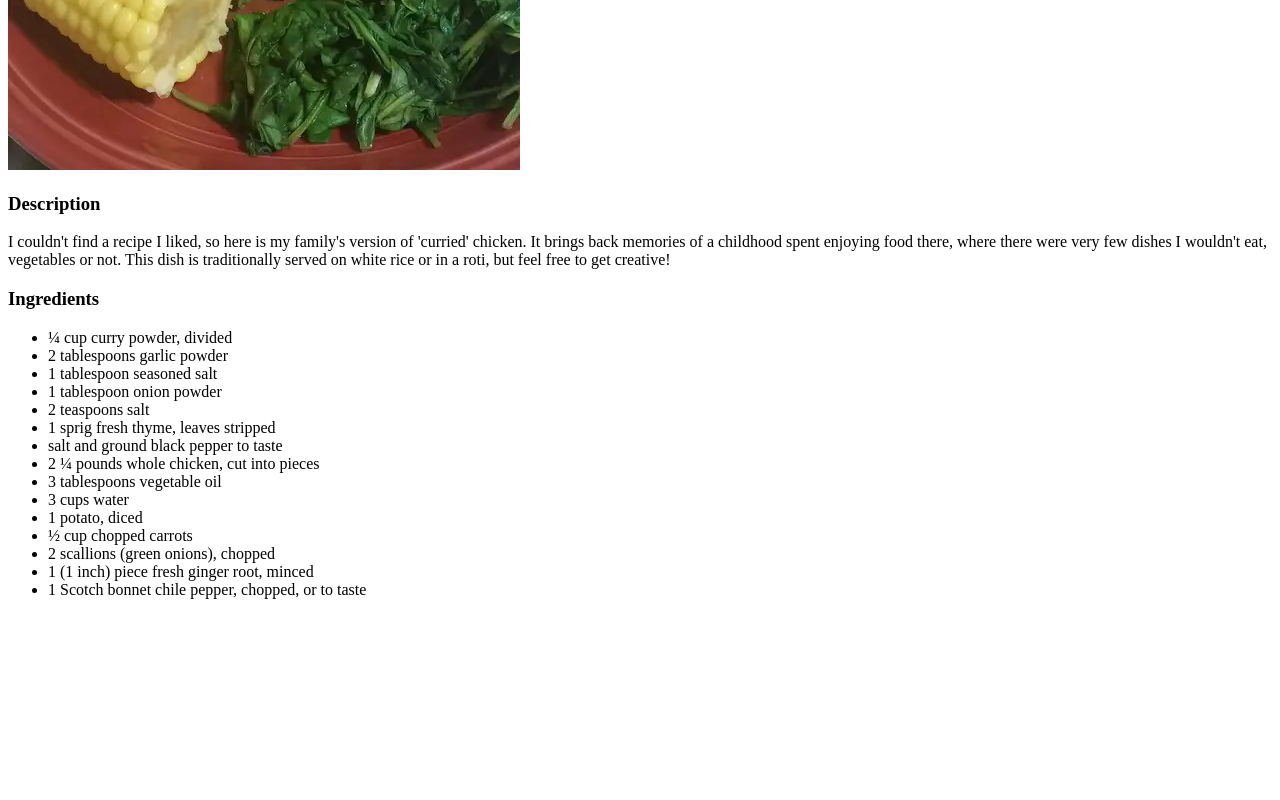
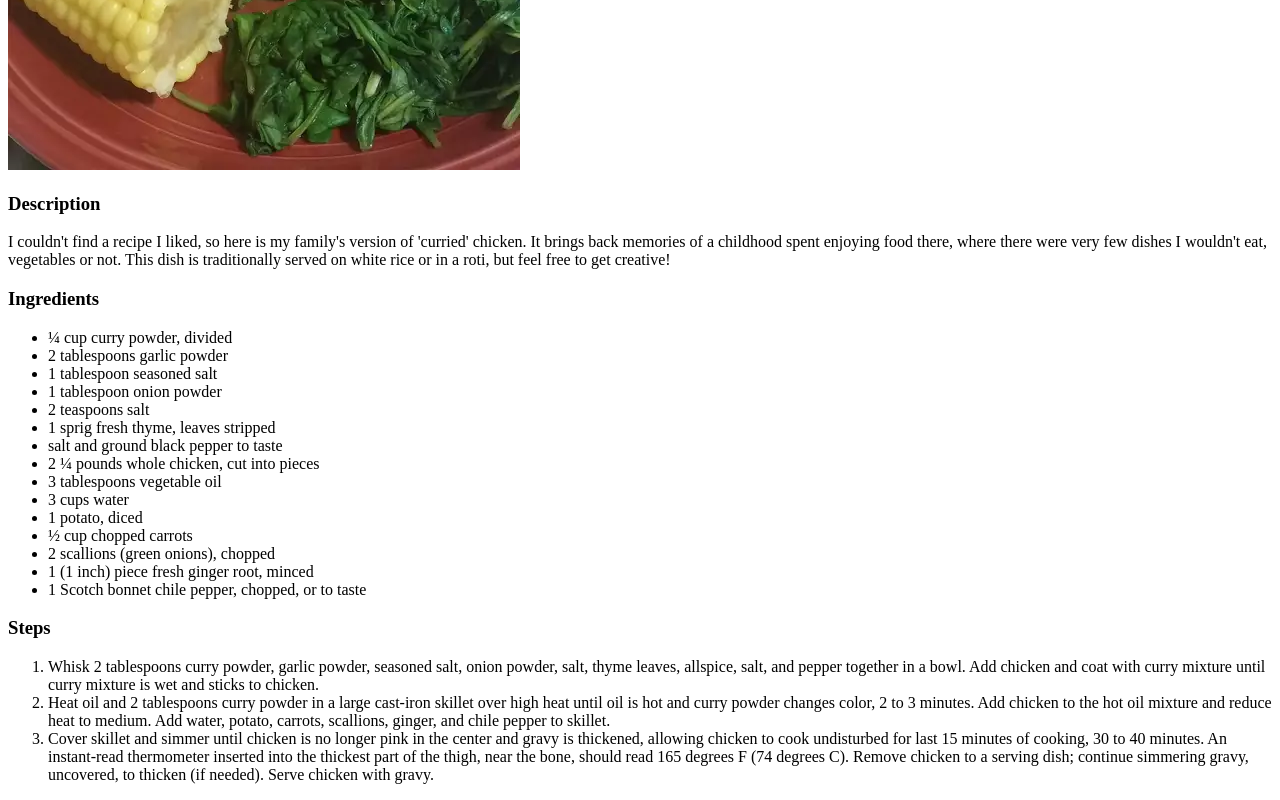
Before and after one commit to T8KNaps/odin-recipes, a plain HTML site: page recipes/curry-chicken.html in a window 1280 px wide. Shown: the part 422-1222 px from the top of the page. Before the commit the page ends 1037 px from the top, so only its background shows below. Drawn offline with Linux system fonts and the light colour scheme.

Commit message:
Add recipe steps

```diff
--- a/recipes/curry-chicken.html
+++ b/recipes/curry-chicken.html
@@ -34,5 +34,27 @@
                 <li>1 Scotch bonnet chile pepper, chopped, or to taste</li>
             </ul>
         </p>
+        <h3>Steps</h3>
+        <p>
+            <ol>
+                <li>Whisk 2 tablespoons curry powder, garlic powder,
+                    seasoned salt, onion powder, salt, thyme leaves, allspice,
+                    salt, and pepper together in a bowl. Add chicken and coat
+                    with curry mixture until curry mixture is wet and sticks
+                    to chicken.</li>
+                <li>Heat oil and 2 tablespoons curry powder in a large cast-iron
+                    skillet over high heat until oil is hot and curry powder changes
+                    color, 2 to 3 minutes. Add chicken to the hot oil mixture and
+                    reduce heat to medium. Add water, potato, carrots, scallions, ginger,
+                    and chile pepper to skillet.</li>
+                <li>Cover skillet and simmer until chicken is no longer pink in the center
+                    and gravy is thickened, allowing chicken to cook undisturbed for last
+                    15 minutes of cooking, 30 to 40 minutes. An instant-read thermometer
+                    inserted into the thickest part of the thigh, near the bone, should read
+                    165 degrees F (74 degrees C). Remove chicken to a serving dish; continue
+                    simmering gravy, uncovered, to thicken (if needed). Serve chicken with
+                    gravy.</li>
+            </ol>
+        </p>
     </body>
 </html>
```
